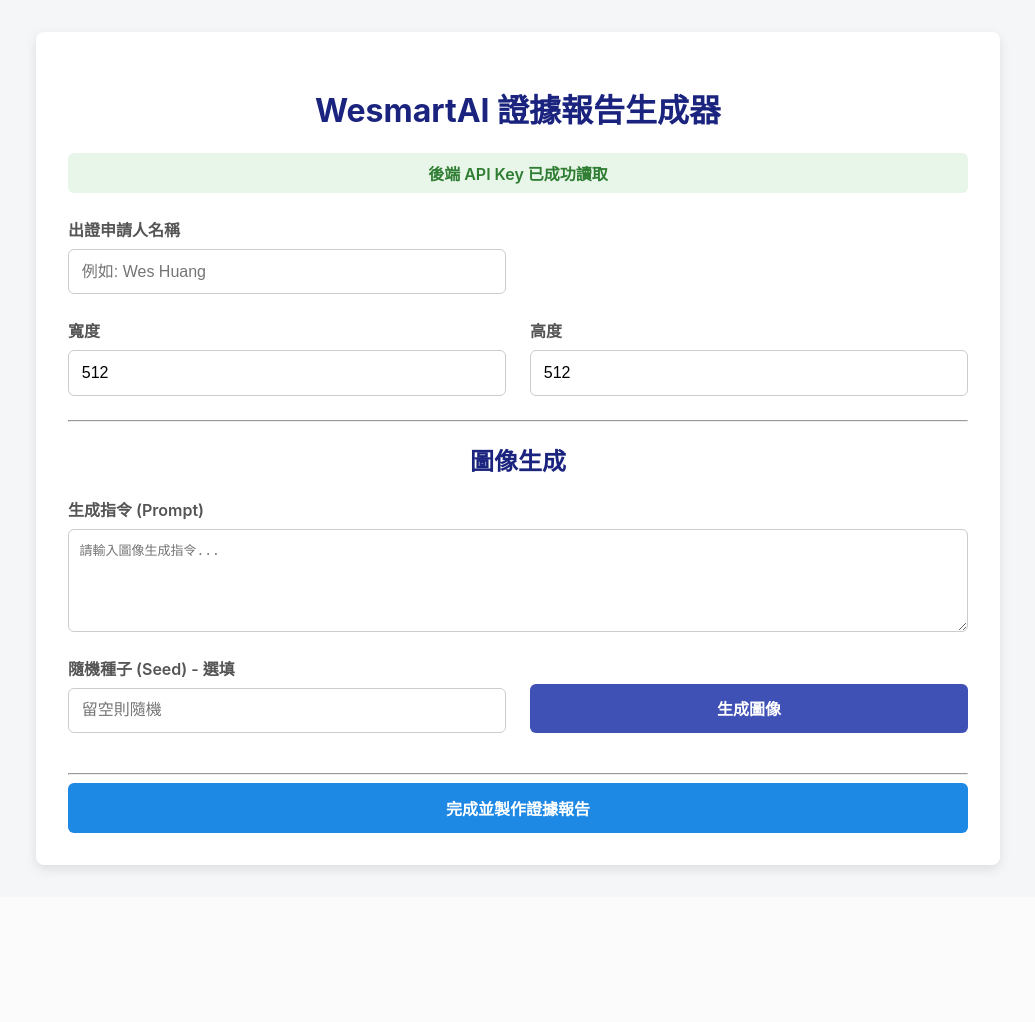
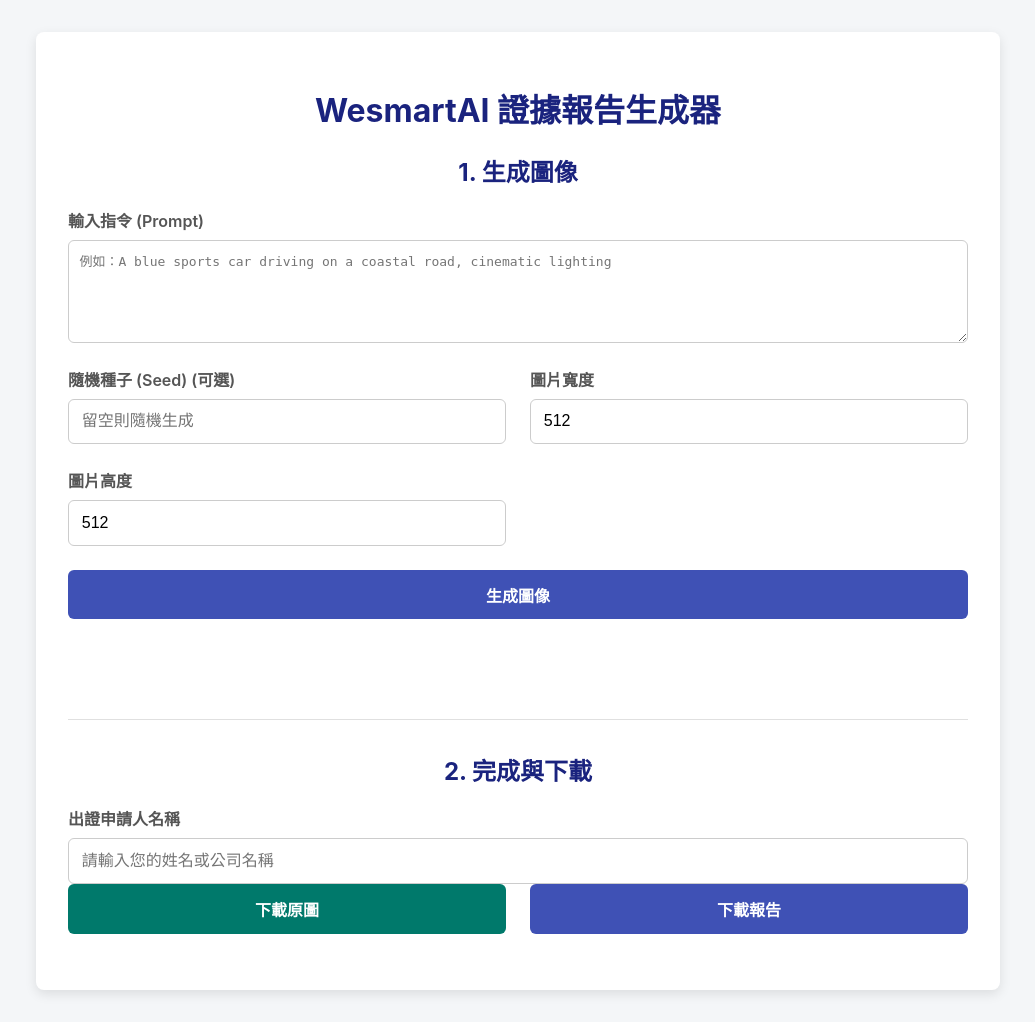
Before and after one commit to weshuangimpact/wesmartai-demo-2, a Flask app: page / in a window 1280 px wide. Shown: the whole page, without its empty margins (122-1157 px from the left). Before the commit the page ends 873 px from the top, so only its background shows below. Run offline with Flask 3, Linux system fonts and the light colour scheme.

Commit message:
Update index.html

```diff
--- a/templates/index.html
+++ b/templates/index.html
@@ -10,88 +10,94 @@
         h1, h2 { color: #1a237e; text-align: center; }
         .form-grid { display: grid; grid-template-columns: 1fr 1fr; gap: 1.5em; margin-bottom: 1.5em; }
         .form-group { display: flex; flex-direction: column; }
+        .full-width { grid-column: 1 / -1; }
         label { font-weight: 600; margin-bottom: 0.5em; color: #555; }
         input, textarea, button { font-size: 1em; padding: 0.8em; border-radius: 6px; border: 1px solid #ccc; transition: all 0.2s ease; }
-        input:focus, textarea:focus { border-color: #3f51b5; box-shadow: 0 0 0 3px rgba(63, 81, 181, 0.2); outline: none; }
         textarea { resize: vertical; min-height: 80px; }
-        .full-width { grid-column: 1 / -1; }
-        button { background-color: #3f51b5; color: white; border: none; cursor: pointer; font-weight: 600; }
+        button { background-color: #3f51b5; color: white; border: none; cursor: pointer; font-weight: bold; }
         button:hover { background-color: #303f9f; }
-        #finalize-btn { background-color: #1e88e5; }
-        #finalize-btn:hover { background-color: #1565c0; }
-        .spinner { border: 4px solid #f3f3f3; border-top: 4px solid #3f51b5; border-radius: 50%; width: 24px; height: 24px; animation: spin 1s linear infinite; display: none; margin: 1em auto; }
+        button:disabled { background-color: #9fa8da; cursor: not-allowed; }
+        #results-grid { display: grid; grid-template-columns: repeat(auto-fill, minmax(200px, 1fr)); gap: 1.5em; margin-top: 1.5em; }
+        .result-card { border: 1px solid #e0e0e0; border-radius: 8px; overflow: hidden; text-align: center; box-shadow: 0 2px 6px rgba(0,0,0,0.05); }
+        .result-card img { max-width: 100%; height: auto; display: block; }
+        .result-card p { padding: 1em; margin: 0; background: #fafafa; font-size: 0.9em; }
+        .spinner { margin: 2em auto; width: 40px; height: 40px; border: 4px solid #f3f3f3; border-top: 4px solid #3f51b5; border-radius: 50%; animation: spin 1s linear infinite; display: none; }
         @keyframes spin { 0% { transform: rotate(0deg); } 100% { transform: rotate(360deg); } }
-        #results-grid { display: grid; grid-template-columns: repeat(auto-fill, minmax(200px, 1fr)); gap: 1em; margin-top: 2em; }
-        .result-card { border: 1px solid #ddd; border-radius: 8px; overflow: hidden; box-shadow: 0 2px 4px rgba(0,0,0,0.05); }
-        .result-card img { max-width: 100%; display: block; }
-        .result-card p { font-size: 0.85em; padding: 0.8em; margin: 0; background: #fafafa; }
-        #status { text-align: center; margin-top: 1em; font-weight: 600; }
-        .api-status { text-align: center; padding: 0.5em; border-radius: 6px; margin-bottom: 1.5em; font-weight: 600; }
-        .api-ok { background-color: #e8f5e9; color: #2e7d32; }
-        .api-error { background-color: #ffebee; color: #c62828; }
+        #status { text-align: center; margin-top: 1em; font-weight: 500; min-height: 1.2em; }
+        hr { border: none; height: 1px; background-color: #e0e0e0; margin: 2em 0; }
+        {% if not api_key_set %}
+        .warning { background-color: #fff3e0; color: #e65100; padding: 1em; border-radius: 8px; text-align: center; margin-bottom: 2em; }
+        {% endif %}
     </style>
 </head>
 <body>
     <div class="container">
         <h1>WesmartAI 證據報告生成器</h1>
 
-        {% if api_key_set %}
-            <div class="api-status api-ok">後端 API Key 已成功讀取</div>
-        {% else %}
-            <div class="api-status api-error">錯誤：後端尚未設定 TOGETHER_API_KEY 環境變數</div>
+        {% if not api_key_set %}
+        <div class="warning">
+            <strong>注意：</strong> 後端尚未設定 TOGETHER_API_KEY 環境變數，圖像生成功能將無法使用。
+        </div>
         {% endif %}
 
+        <h2>1. 生成圖像</h2>
         <div class="form-grid">
-            <div class="form-group">
-                <label for="applicant_name">出證申請人名稱</label>
-                <input type="text" id="applicant_name" placeholder="例如: Wes Huang">
+            <div class="form-group full-width">
+                <label for="prompt">輸入指令 (Prompt)</label>
+                <textarea id="prompt" placeholder="例如：A blue sports car driving on a coastal road, cinematic lighting"></textarea>
             </div>
             <div class="form-group">
-                </div>
+                <label for="seed">隨機種子 (Seed) (可選)</label>
+                <input type="text" id="seed" placeholder="留空則隨機生成">
+            </div>
             <div class="form-group">
-                <label for="width">寬度</label>
+                <label for="width">圖片寬度</label>
                 <input type="number" id="width" value="512">
             </div>
-            <div class="form-group">
-                <label for="height">高度</label>
+             <div class="form-group">
+                <label for="height">圖片高度</label>
                 <input type="number" id="height" value="512">
             </div>
-        </div>
-
-        <hr>
-        <h2>圖像生成</h2>
-        <div class="form-grid">
             <div class="form-group full-width">
-                <label for="prompt">生成指令 (Prompt)</label>
-                <textarea id="prompt" placeholder="請輸入圖像生成指令..."></textarea>
-            </div>
-            <div class="form-group">
-                <label for="seed">隨機種子 (Seed) - 選填</label>
-                <input type="text" id="seed" placeholder="留空則隨機">
-            </div>
-            <div class="form-group">
-                <label>&nbsp;</label>
                 <button id="generate-btn">生成圖像</button>
             </div>
         </div>
 
-        <div class="spinner" id="spinner"></div>
+        <div id="spinner" class="spinner"></div>
         <div id="status"></div>
 
         <div id="results-grid"></div>
 
         <hr>
+
+        <h2>2. 完成與下載</h2>
         <div class="form-group full-width">
-             <button id="finalize-btn">完成並製作證據報告</button>
+            <label for="applicant_name">出證申請人名稱</label>
+            <input type="text" id="applicant_name" placeholder="請輸入您的姓名或公司名稱">
+        </div>
+
+        <div class="form-grid">
+            <div class="form-group">
+                <button id="download-images-btn" style="background-color: #00796b;">下載原圖</button>
+            </div>
+            <div class="form-group">
+                 <button id="finalize-btn">下載報告</button>
+            </div>
         </div>
     </div>
 
     <script>
         const generateBtn = document.getElementById('generate-btn');
         const finalizeBtn = document.getElementById('finalize-btn');
+        const downloadImagesBtn = document.getElementById('download-images-btn');
         const spinner = document.getElementById('spinner');
         const statusEl = document.getElementById('status');
         const resultsGrid = document.getElementById('results-grid');
+
+        let generatedFiles = {
+            reportUrl: null,
+            imageUrls: []
+        };
 
         generateBtn.addEventListener('click', async () => {
             const payload = {
@@ -151,6 +157,7 @@
             spinner.style.display = 'block';
             statusEl.textContent = '正在製作 PDF 報告...';
             finalizeBtn.disabled = true;
+            downloadImagesBtn.disabled = true;
 
             try {
                 const response = await fetch('/finalize', {
@@ -162,10 +169,15 @@
 
                 if (response.ok) {
                     statusEl.textContent = '報告製作完成！即將開始下載...';
-                    window.location.href = result.report_url;
-                    setTimeout(() => {
-                        alert('報告已準備下載。若要開始新任務，請重新整理頁面。');
-                    }, 1000);
+
+                    // 儲存檔案 URLs
+                    generatedFiles.reportUrl = result.report_url;
+                    generatedFiles.imageUrls = result.image_urls || [];
+
+                    // 觸發報告下載
+                    downloadFile(generatedFiles.reportUrl);
+
+                    alert('報告已準備下載。');
                 } else {
                     throw new Error(result.error || '未知錯誤');
                 }
@@ -175,8 +187,32 @@
             } finally {
                 spinner.style.display = 'none';
                 finalizeBtn.disabled = false;
+                downloadImagesBtn.disabled = false;
             }
         });
+
+        downloadImagesBtn.addEventListener('click', () => {
+            if (generatedFiles.imageUrls.length === 0) {
+                 alert('目前沒有已生成的圖片可供下載。請先生成報告以取得圖片連結！');
+                return;
+            }
+            statusEl.textContent = '正在下載所有原圖...';
+            generatedFiles.imageUrls.forEach(url => {
+                downloadFile(url);
+            });
+             setTimeout(() => {
+                statusEl.textContent = '圖片下載已觸發。';
+            }, 1500);
+        });
+
+        function downloadFile(url) {
+            const a = document.createElement('a');
+            a.href = url;
+            a.download = url.split('/').pop(); // 從 URL 中取得檔名
+            document.body.appendChild(a);
+            a.click();
+            document.body.removeChild(a);
+        }
     </script>
 </body>
 </html>
```
